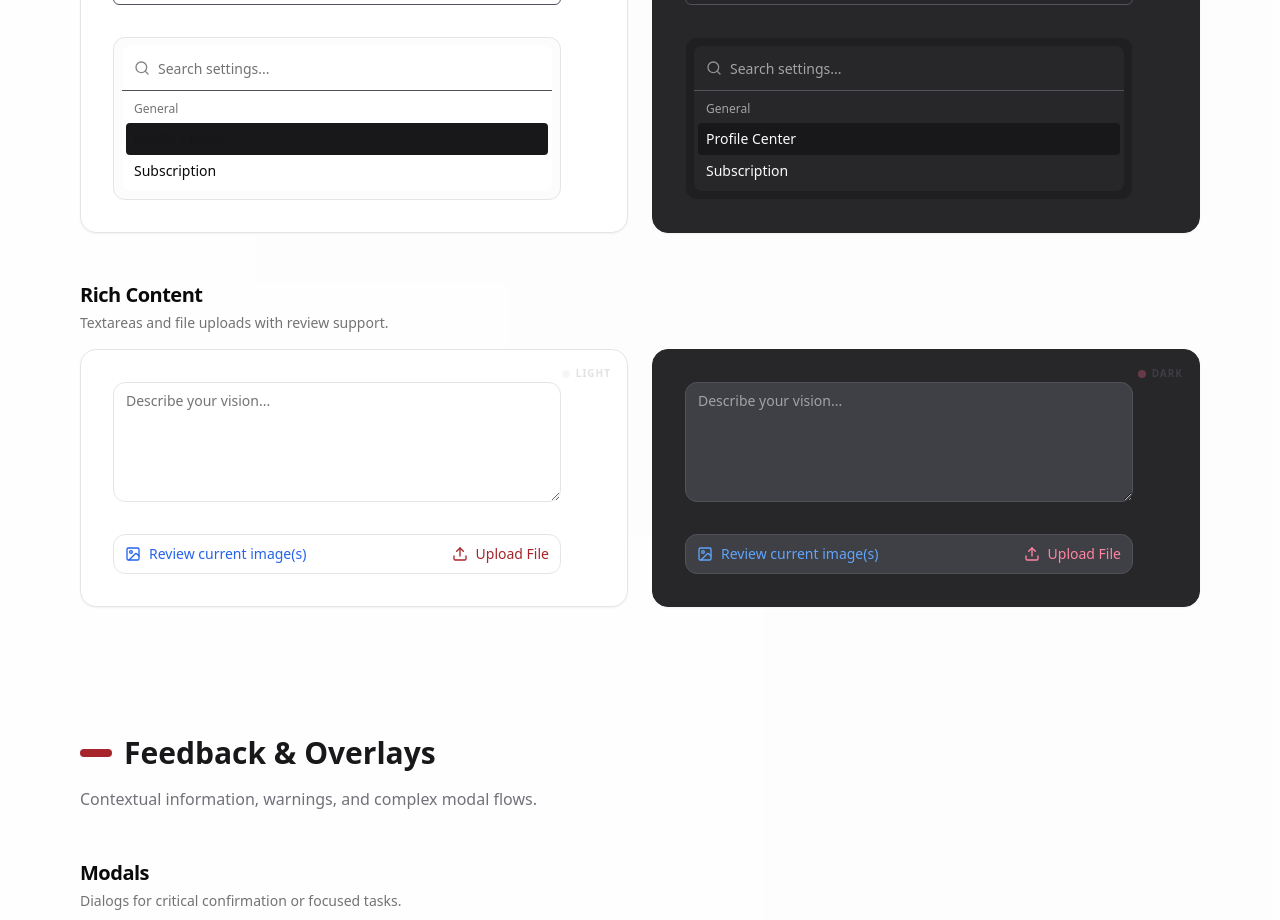
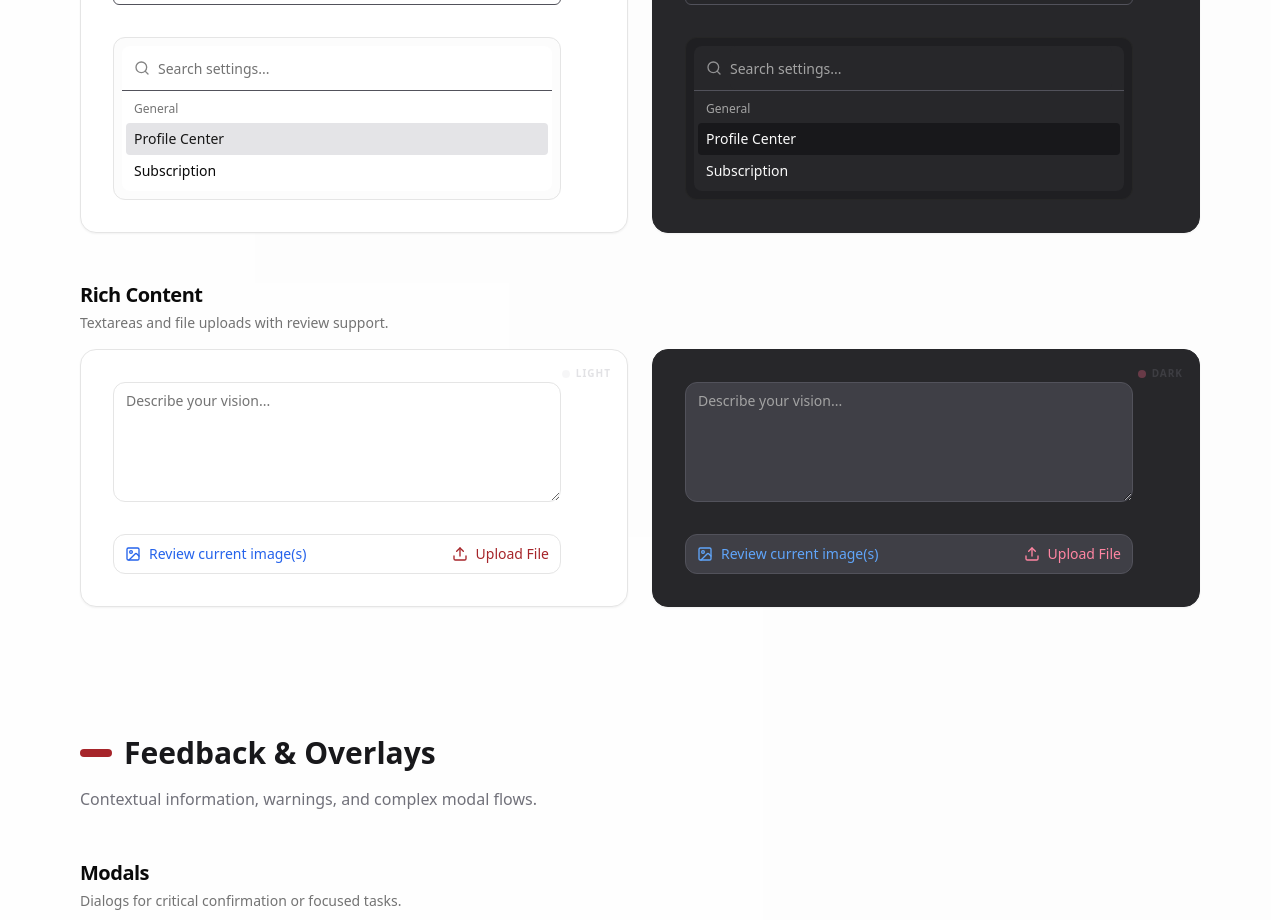
Before and after one commit to ASalem020/Rose-App-Team2, a Next.js app: page /system-design in a window 1280 px wide. Shown: the part 3020-3940 px from the top of the page. Built offline with nearby package versions, Linux system fonts and the light colour scheme.

Commit message:
fix(design):fixed command component styles added dark & light mode selected bg value

```diff
--- a/src/components/ui/command.tsx
+++ b/src/components/ui/command.tsx
@@ -143,7 +143,7 @@
   <CommandPrimitive.Item
     ref={ref}
     className={cn(
-      "relative flex cursor-default select-none items-center gap-2 rounded-sm px-2 py-1.5 text-sm outline-none data-[disabled=true]:pointer-events-none data-[selected='true']:bg-zinc-900 data-[selected=true]:text-accent-foreground data-[disabled=true]:opacity-50 [&_svg]:pointer-events-none [&_svg]:size-4 [&_svg]:shrink-0",
+      "relative flex cursor-default select-none items-center gap-2 rounded-sm px-2 py-1.5 text-sm outline-none data-[disabled=true]:pointer-events-none data-[selected='true']:bg-zinc-200 data-[selected=true]:text-accent-foreground data-[disabled=true]:opacity-50 dark:data-[selected='true']:bg-zinc-900 [&_svg]:pointer-events-none [&_svg]:size-4 [&_svg]:shrink-0",
       className,
     )}
     {...props}
```
